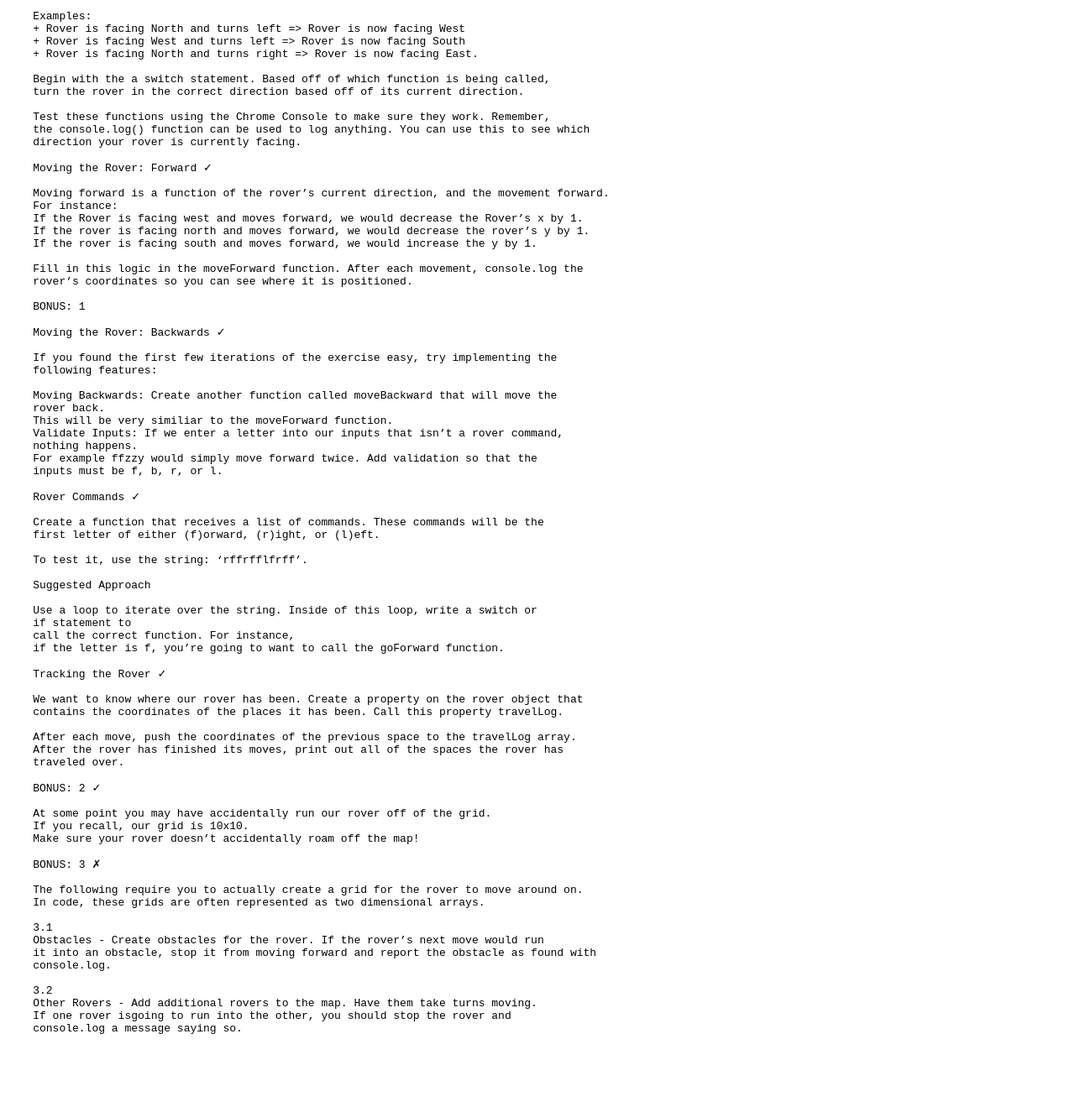
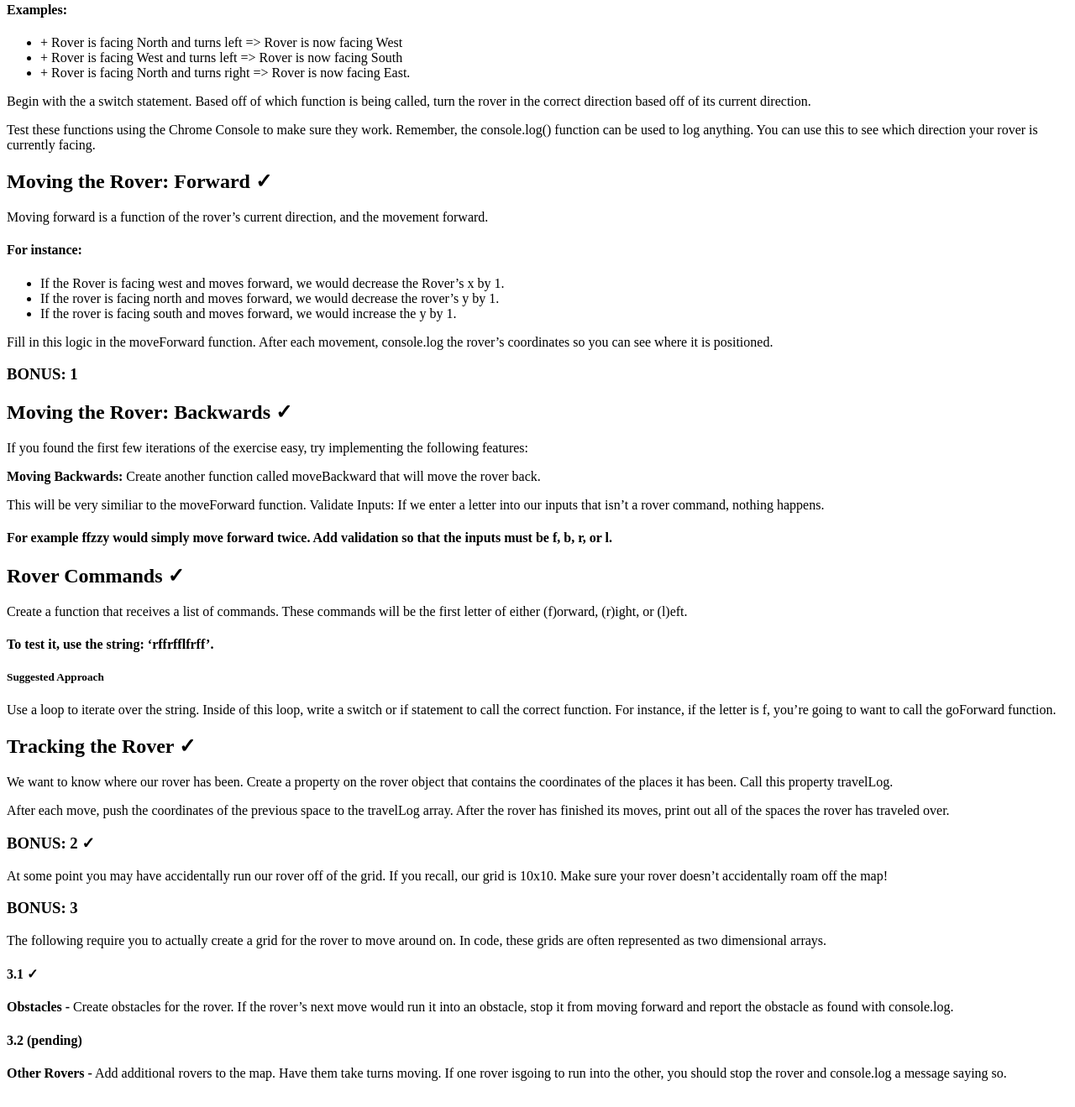
Before and after one commit to hellagood9/mars-rover, a plain HTML site: page index.html in a window 1280 px wide. Shown: the part 122-1441 px from the top of the page at 84% size. Drawn offline with Linux system fonts and the light colour scheme.

Commit message:
Update index.html

```diff
--- a/index.html
+++ b/index.html
@@ -6,97 +6,100 @@
   <script src="javascripts/app.js"></script>
 </head>
 <body>
-  <pre>
+  <h2>Turning the Rover ✓</h2>
 
-    Turning the Rover ✓
-
-    The rover has a direction attribute. We’ve already provided functions called
+  <p>The rover has a direction attribute. We’ve already provided functions called
   turnLeft and turnRight that receive a rover object as an argument.
   Your job is to turn the rover in the appropriate direction based off of its
-    current direction.
+  current direction.</p>
 
-    Examples:
-    + Rover is facing North and turns left => Rover is now facing West
-    + Rover is facing West and turns left => Rover is now facing South
-    + Rover is facing North and turns right => Rover is now facing East.
+  <h4>Examples:</h4>
+  <ul>
+    <li>+ Rover is facing North and turns left => Rover is now facing West</li>
+    <li>+ Rover is facing West and turns left => Rover is now facing South</li>
+    <li>+ Rover is facing North and turns right => Rover is now facing East.</li>
+  </ul>
 
-    Begin with the a switch statement. Based off of which function is being called,
-    turn the rover in the correct direction based off of its current direction.
+  <p>Begin with the a switch statement. Based off of which function is being called,
+  turn the rover in the correct direction based off of its current direction.</p>
 
-    Test these functions using the Chrome Console to make sure they work. Remember,
+  <p>Test these functions using the Chrome Console to make sure they work. Remember,
   the console.log() function can be used to log anything. You can use this to see which
-    direction your rover is currently facing.
+  direction your rover is currently facing.</p>
 
-    Moving the Rover: Forward ✓
+  <h2>Moving the Rover: Forward ✓</h2>
 
-    Moving forward is a function of the rover’s current direction, and the movement forward.
-    For instance:
-    If the Rover is facing west and moves forward, we would decrease the Rover’s x by 1.
-    If the rover is facing north and moves forward, we would decrease the rover’s y by 1.
-    If the rover is facing south and moves forward, we would increase the y by 1.
+  <p>Moving forward is a function of the rover’s current direction, and the movement forward.</p>
 
-    Fill in this logic in the moveForward function. After each movement, console.log the
-    rover’s coordinates so you can see where it is positioned.
+  <h4>For instance:</h4>
 
-    BONUS: 1
+  <ul>
+    <li>If the Rover is facing west and moves forward, we would decrease the Rover’s x by 1.</li>
+    <li>If the rover is facing north and moves forward, we would decrease the rover’s y by 1.</li>
+    <li>If the rover is facing south and moves forward, we would increase the y by 1.</li>
+  </ul>
 
-    Moving the Rover: Backwards ✓
+  <p>Fill in this logic in the moveForward function. After each movement, console.log the
+  rover’s coordinates so you can see where it is positioned.</p>
 
-    If you found the first few iterations of the exercise easy, try implementing the
-    following features:
+  <h3>BONUS: 1</h3>
 
-    Moving Backwards: Create another function called moveBackward that will move the
-    rover back.
-    This will be very similiar to the moveForward function.
+  <h2>Moving the Rover: Backwards ✓</h2>
+
+  <p>If you found the first few iterations of the exercise easy, try implementing the
+  following features:</p>
+
+  <p><b>Moving Backwards:</b> Create another function called moveBackward that will move the
+  rover back.</p>
+  <p>This will be very similiar to the moveForward function.
   Validate Inputs: If we enter a letter into our inputs that isn’t a rover command,
-    nothing happens.
-    For example ffzzy would simply move forward twice. Add validation so that the
-    inputs must be f, b, r, or l.
+  nothing happens.</p>
 
-    Rover Commands ✓
+  <h4>For example ffzzy would simply move forward twice. Add validation so that the
+  inputs must be f, b, r, or l.</h4>
 
-    Create a function that receives a list of commands. These commands will be the
-    first letter of either (f)orward, (r)ight, or (l)eft.
+  <h2>Rover Commands ✓</h2>
 
-    To test it, use the string: ‘rffrfflfrff’.
+  <p>Create a function that receives a list of commands. These commands will be the
+  first letter of either (f)orward, (r)ight, or (l)eft.</p>
 
-    Suggested Approach
+  <h4>To test it, use the string: ‘rffrfflfrff’.</h4>
 
-    Use a loop to iterate over the string. Inside of this loop, write a switch or
+  <h5>Suggested Approach</h5>
+
+  <p>Use a loop to iterate over the string. Inside of this loop, write a switch or
   if statement to
   call the correct function. For instance,
-    if the letter is f, you’re going to want to call the goForward function.
+  if the letter is f, you’re going to want to call the goForward function.</p>
 
-    Tracking the Rover ✓
+  <h2>Tracking the Rover ✓</h2>
 
-    We want to know where our rover has been. Create a property on the rover object that
-    contains the coordinates of the places it has been. Call this property travelLog.
+  <p>We want to know where our rover has been. Create a property on the rover object that
+  contains the coordinates of the places it has been. Call this property travelLog.</p>
 
-    After each move, push the coordinates of the previous space to the travelLog array.
+  <p>After each move, push the coordinates of the previous space to the travelLog array.
   After the rover has finished its moves, print out all of the spaces the rover has
-    traveled over.
+  traveled over.</p>
 
-    BONUS: 2 ✓
+  <h3>BONUS: 2 ✓</h3>
 
-    At some point you may have accidentally run our rover off of the grid.
+  <p>At some point you may have accidentally run our rover off of the grid.
   If you recall, our grid is 10x10.
-    Make sure your rover doesn’t accidentally roam off the map!
+  Make sure your rover doesn’t accidentally roam off the map!</p>
 
-    BONUS: 3 ✗
+  <h3>BONUS: 3</h3>
 
-    The following require you to actually create a grid for the rover to move around on.
-    In code, these grids are often represented as two dimensional arrays.
+  <p>The following require you to actually create a grid for the rover to move around on.
+  In code, these grids are often represented as two dimensional arrays.</p>
 
-    3.1
-    Obstacles - Create obstacles for the rover. If the rover’s next move would run
+  <h4>3.1 ✓</h4>
+  <p><b>Obstacles -</b> Create obstacles for the rover. If the rover’s next move would run
   it into an obstacle, stop it from moving forward and report the obstacle as found with
-    console.log.
+  console.log.</p>
 
-    3.2
-    Other Rovers - Add additional rovers to the map. Have them take turns moving.
+  <h4>3.2 (pending)</h4>
+  <p><b>Other Rovers -</b> Add additional rovers to the map. Have them take turns moving.
   If one rover isgoing to run into the other, you should stop the rover and
-    console.log a message saying so.
-
-  <pre>
+  console.log a message saying so.</p>
 <body>
 </html>
```
Lines whose indentation alone changed are shown as unchanged.
